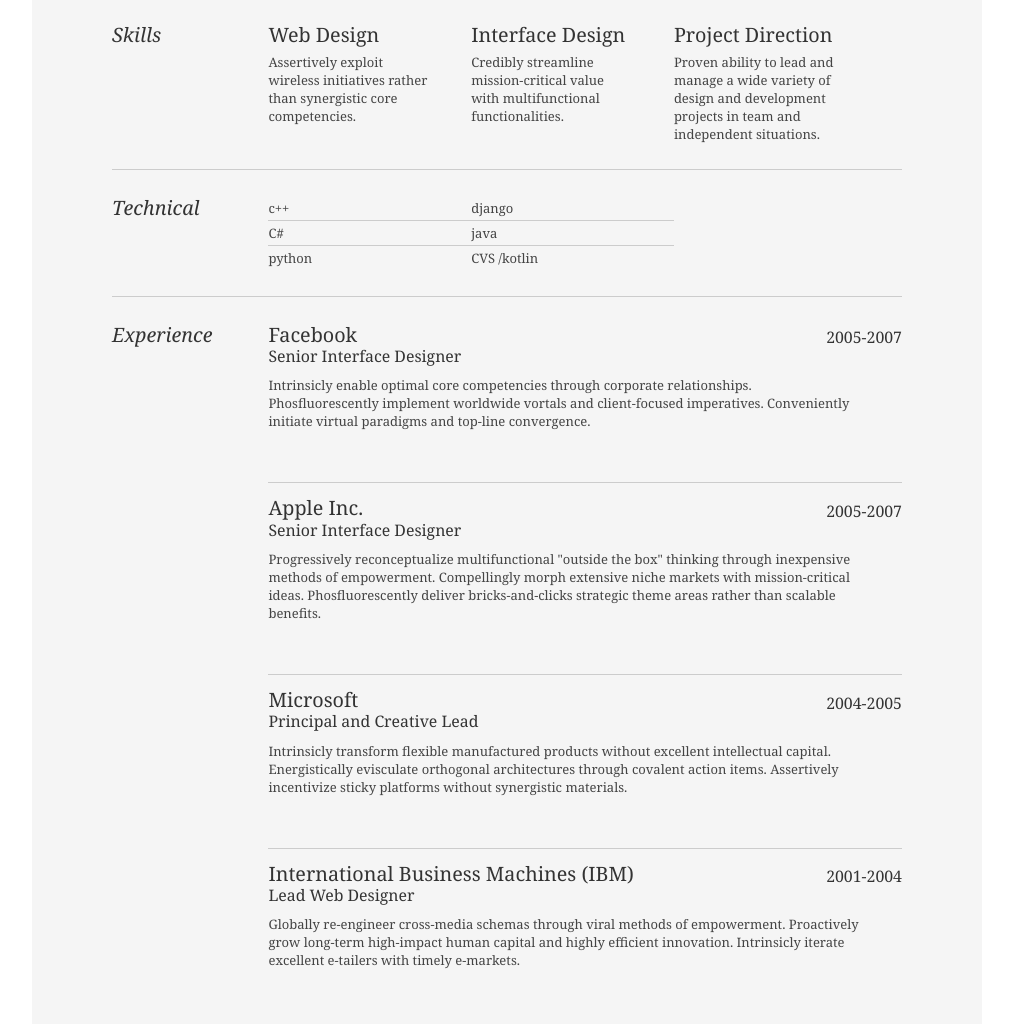
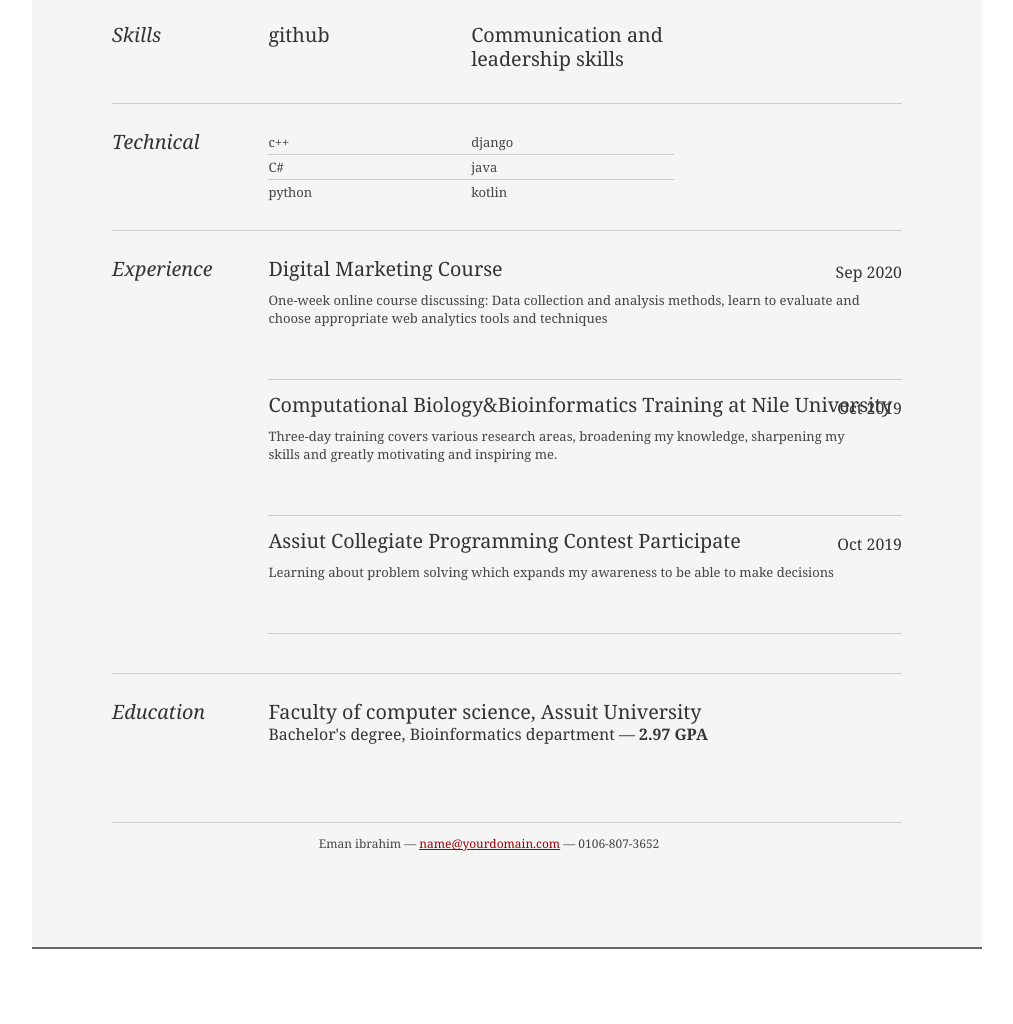
Before and after one commit to emaaaanibrahim/emaaaanibrahim.github.io, a plain HTML site: page index.html in a window 1280 px wide. Shown: the part 400-1424 px from the top of the page, without its empty margins (133-1146 px from the left). Drawn offline with Linux system fonts and the light colour scheme.

Commit message:
Update index.html

```diff
--- a/index.html
+++ b/index.html
@@ -27,7 +27,7 @@
 				<div class="yui-u">
 					<div class="contact-info">
 						<h3><a id="pdf" href="#">Download PDF</a></h3>
-						<h3><a href="mailto: emanibrahim3555@gmail.com">name@yourdomain.com</a></h3>
+						<h3><a href="mailto: "emanibrahim3555@gmail.com">name@yourdomain.com</a></h3>
 						<h3>0106-807-3652</h3>
 					</div><!--// .contact-info -->
 				</div>
@@ -58,19 +58,14 @@
 						<div class="yui-u">
 
 								<div class="talent">
-									<h2>Web Design</h2>
-									<p>Assertively exploit wireless initiatives rather than synergistic core competencies.	</p>
+									<h2>github</h2>
 								</div>
 
 								<div class="talent">
-									<h2>Interface Design</h2>
-									<p>Credibly streamline mission-critical value with multifunctional functionalities.	 </p>
+									<h2>Communication and leadership skills</h2>
 								</div>
 
-								<div class="talent">
-									<h2>Project Direction</h2>
-									<p>Proven ability to lead and manage a wide variety of design and development projects in team and independent situations.</p>
-								</div>
+
 						</div>
 					</div><!--// .yui-gf -->
 
@@ -88,7 +83,7 @@
 							<ul class="talent">
 								<li>django</li>
 								<li>java</li>
-								<li class="last">CVS /kotlin</li>
+								<li class="last"> kotlin</li>
 							</ul>
 
 
@@ -104,33 +99,28 @@
 						<div class="yui-u">
 
 							<div class="job">
-								<h2>Facebook</h2>
-								<h3>Senior Interface Designer</h3>
-								<h4>2005-2007</h4>
-								<p>Intrinsicly enable optimal core competencies through corporate relationships. Phosfluorescently implement worldwide vortals and client-focused imperatives. Conveniently initiate virtual paradigms and top-line convergence. </p>
+								<h2>Digital Marketing Course</h2>
+
+								<h4>Sep 2020</h4>
+								<p>One-week online course discussing: Data collection and analysis methods, learn to evaluate and choose appropriate web analytics tools and techniques </p>
 							</div>
 
 							<div class="job">
-								<h2>Apple Inc.</h2>
-								<h3>Senior Interface Designer</h3>
-								<h4>2005-2007</h4>
-								<p>Progressively reconceptualize multifunctional "outside the box" thinking through inexpensive methods of empowerment. Compellingly morph extensive niche markets with mission-critical ideas. Phosfluorescently deliver bricks-and-clicks strategic theme areas rather than scalable benefits. </p>
+								<h2>Computational Biology&Bioinformatics Training at Nile University </h2>
+
+								<h4>Oct 2019</h4>
+								<p>Three-day training covers various research areas, broadening my knowledge, sharpening my skills and greatly motivating and inspiring me. </p>
 							</div>
 
 							<div class="job">
-								<h2>Microsoft</h2>
-								<h3>Principal and Creative Lead</h3>
-								<h4>2004-2005</h4>
-								<p>Intrinsicly transform flexible manufactured products without excellent intellectual capital. Energistically evisculate orthogonal architectures through covalent action items. Assertively incentivize sticky platforms without synergistic materials. </p>
+								<h2>Assiut Collegiate Programming Contest Participate</h2>
+
+								<h4>Oct 2019</h4>
+								<p>Learning about problem solving which expands my awareness to be able to make decisions</p>
 							</div>
 
 
-							<div class="job last">
-								<h2>International Business Machines (IBM)</h2>
-								<h3>Lead Web Designer</h3>
-								<h4>2001-2004</h4>
-								<p>Globally re-engineer cross-media schemas through viral methods of empowerment. Proactively grow long-term high-impact human capital and highly efficient innovation. Intrinsicly iterate excellent e-tailers with timely e-markets.</p>
-							</div>
+
 
 						</div><!--// .yui-u -->
 					</div><!--// .yui-gf -->
@@ -152,7 +142,7 @@
 		</div><!--// bd -->
 
 		<div id="ft">
-			<p>Jonathan Doe &mdash; <a href="mailto:emanibrahim3555@gmail.com ">name@yourdomain.com</a> &mdash; 0106-807-3652 </p>
+			<p> Eman ibrahim &mdash; <a href="mailto:"emanibrahim3555@gmail.com ">name@yourdomain.com</a> &mdash; 0106-807-3652 </p>
 		</div><!--// footer -->
 
 	</div><!-- // inner -->
```
